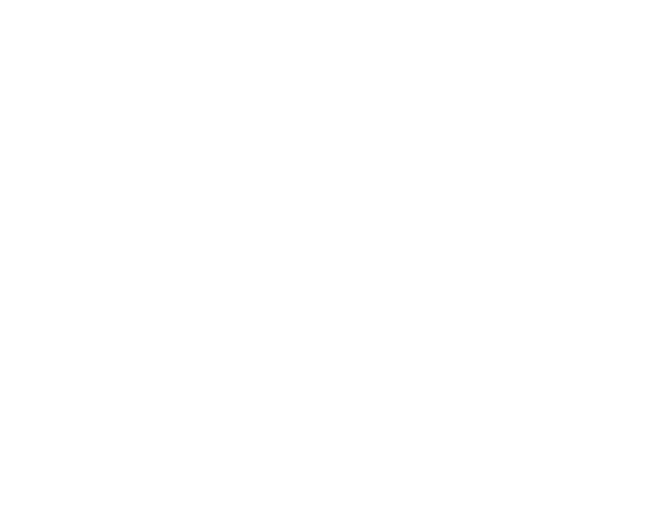
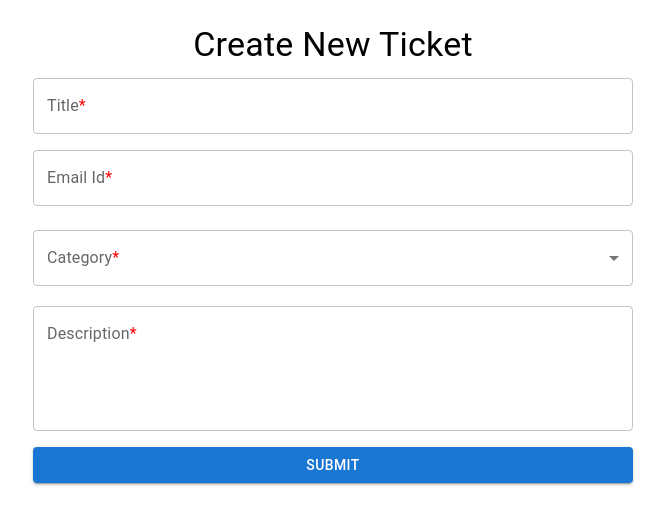
Before and after one commit to shubhamAW-pratiti/ticketstm-frontend, a React (Create React App) app: page /create-new-ticket in a window 1280 px wide. Before the commit this address had no page. Shown: the top 524 px of the page, without its empty margins (307-972 px from the left). Built offline with nearby package versions, Linux system fonts and the light colour scheme.

Commit message:
created new ticket form

```diff
--- a/src/App.js
+++ b/src/App.js
@@ -19,6 +19,9 @@
 import DashboardLayout from "./Components/Layout/DashboardLayout";
 import Dashboard from "./Components/Dashboard";
 import Monthly from "./scenes/Monthly";
+import Profile from './Components/Profile'
+import CreateTicketForm from "./Components/CreateTicketForm";
+import CreateNewTicket from "./Components/CreateNewTicket";
 
 export default function App() {
   const [isLoggedIn, setIsLoggedIn] = useState(false);
@@ -105,6 +108,15 @@
             }
             />
 
+          {/* User create Ticket */}
+          <Route
+            path="/createticket"
+            element={
+              <PrivateRoute path="/createticket" isLoggedIn={isLoggedIn}>
+                <CreateNewTicket/>
+              </PrivateRoute>
+            }
+          />
 
         </Route>
 
@@ -146,6 +158,14 @@
               </PrivateRoute>
             }
           /> */}
+           {/* <Route
+            path="/profile"
+            element={
+              <PrivateRoute path="/profile" isLoggedIn={isLoggedIn}>
+                <Profile onLogout={handleLogout} />
+              </PrivateRoute>
+            }
+          /> */}
 
           {/* Daily */}
 
@@ -158,14 +178,6 @@
             }
           /> */}
 
-          {/* <Route
-            path="/profile"
-            element={
-              <PrivateRoute path="/profile" isLoggedIn={isLoggedIn}>
-                <Profile onLogout={handleLogout} />
-              </PrivateRoute>
-            }
-          /> */}
         {/* User Layout */}
         {/* <Route element={<UserLayout />}> */}
           {/* <Route
@@ -209,6 +221,7 @@
         </Route> */}
 
         <Route path="/" element={<Login_poc onLogin={handleLogin} />} />
+        <Route path="/create-new-ticket" element={<CreateNewTicket/>} />
         <Route path="/SignUp" element={<SignUp />} />
         <Route path="/ForgotPass" element={<ForgotPass />} />
         <Route path="/about" element={<About />} />
--- /dev/null
+++ b/src/Components/CreateNewTicket.js
@@ -0,0 +1,149 @@
+import React, { useEffect, useState } from 'react';
+import { Grid, TextField, Button, Select, MenuItem, FormControl, InputLabel, Box, Typography } from '@mui/material';
+import { useActionData, useParams } from 'react-router-dom';
+import axios from 'axios';
+
+const categories = ['Software', 'Hardware', 'HR'];
+
+const CreateNewTicket = () => {
+    const userId = localStorage.getItem('userId');
+    const [email, setEmail] = useState(null);
+    const [title, setTitle] = useState('');
+    const [useremail, setUserEmail] = useState('');
+    const [category, setCategory] = useState('');
+    const [description, setDescription] = useState('');
+
+    useEffect(() => {
+        // Fetch user details
+        if (userId) {
+            // Fetch user details
+            axios
+                .get(`http://localhost:3002/user/${userId}`)
+                .then((response) => {
+                    if (response.status === 200) {
+                        const fetchedEmail = response.data.data.email;
+                        setEmail(fetchedEmail);
+                        if (fetchedEmail) {
+                            setUserEmail(fetchedEmail);
+                        }
+                    } else {
+                        console.log('Problem with fetching user details');
+                    }
+                })
+                .catch((error) => {
+                    console.log('Error fetching user details', error);
+                });
+        }
+
+    }, [userId]);
+
+
+
+    // Function to handle form submission
+    const handleSubmit = async (event) => {
+        event.preventDefault(); // Prevent default form submission
+
+        const formData = {
+            title,
+            category,
+            description,
+            useremail,
+        };
+
+        // Add the user field only if userId is not empty
+        if (userId) {
+            formData.user = userId;
+        }
+        try {
+            const response = await axios.post('http://localhost:3002/newticket', formData, {
+                headers: {
+                    'Content-Type': 'application/x-www-form-urlencoded',
+                },
+            });
+            console.log('Data saved:', response.data);
+
+            // Clear form fields after successful submission
+            setTitle('');
+            setUserEmail('');
+            setCategory('');
+            setDescription('');
+
+            // Show success alert
+            window.alert('Ticket created successfully!');
+        } catch (error) {
+            console.error('Error saving data:', error);
+        }
+    };
+
+    return (
+        <Box sx={{ maxWidth: 600, margin: '0 auto', padding: 2 }}>
+            <Typography variant="h4" align="center" gutterBottom>
+                Create New Ticket
+            </Typography>
+            <form>
+                <Grid container spacing={2}>
+                    <Grid item xs={12}>
+                        <TextField
+                            label={
+                                <span>
+                                    Title<span style={{ color: 'red' }}>*</span>
+                                </span>
+                            }
+                            fullWidth
+                            value={title}
+                            onChange={(event) => setTitle(event.target.value)}
+                        />
+                    </Grid>
+                    <Grid item xs={12}>
+                        <TextField
+                            label={
+                                <span>
+                                    Email Id<span style={{ color: 'red' }}>*</span>
+                                </span>
+                            }
+                            fullWidth
+                            type="email"
+                            value={useremail}
+                            onChange={(event) => setUserEmail(event.target.value)}
+                            disabled={email !== null}
+                        />
+                    </Grid>
+                    <Grid item xs={12}>
+                        <FormControl fullWidth margin="dense">
+                            <InputLabel sx={{ backgroundColor: 'white' }}>Category<span style={{ color: 'red' }}>*</span></InputLabel>
+                            <Select value={category} onChange={(event) => setCategory(event.target.value)}>
+                                {categories.map((category) => (
+                                    <MenuItem key={category} value={category}>
+                                        {category}
+                                    </MenuItem>
+                                ))}
+                            </Select>
+                        </FormControl>
+
+                    </Grid>
+                    <Grid item xs={12}>
+                        <TextField
+                            label={
+                                <span>
+                                    Description<span style={{ color: 'red' }}>*</span>
+                                </span>
+                            }
+                            fullWidth
+                            multiline
+                            rows={4}
+                            value={description}
+                            onChange={(event) => setDescription(event.target.value)}
+                        />
+                    </Grid>
+                    <Grid item xs={12}>
+                        <Button variant="contained" color="primary" fullWidth onClick={handleSubmit}>
+                            Submit
+                        </Button>
+                    </Grid>
+                </Grid>
+            </form>
+        </Box>
+    );
+};
+
+export default CreateNewTicket;
--- a/src/Components/Login_poc.js
+++ b/src/Components/Login_poc.js
@@ -165,7 +165,7 @@
           type='button'
           size='large'
           variant='contained'
-          onClick={() => setOpenPopup(true)}
+          onClick={() => navigate('/create-new-ticket')}
         >
           Continue As a Guest
         </Button>
--- a/src/Components/Sidebar.js
+++ b/src/Components/Sidebar.js
@@ -24,7 +24,8 @@
     CalendarMonthOutlined,
     AdminPanelSettingsOutlined,
     TrendingUpOutlined,
-    PieChartOutlined }
+    PieChartOutlined,
+    AirplaneTicket}
 from '@mui/icons-material';
 import { useEffect, useState} from 'react';
 import { useLocation, useNavigate } from 'react-router-dom';
@@ -117,6 +118,14 @@
       icon: <TrendingUpOutlined />,
       roles: ['admin', 'agent']
   },
+  {
+    text:"Create Ticket",
+    component:'createticket',
+    icon:<AirplaneTicket/>,
+    roles:['basic']
+
+  },
+
 ];
 
 
```
